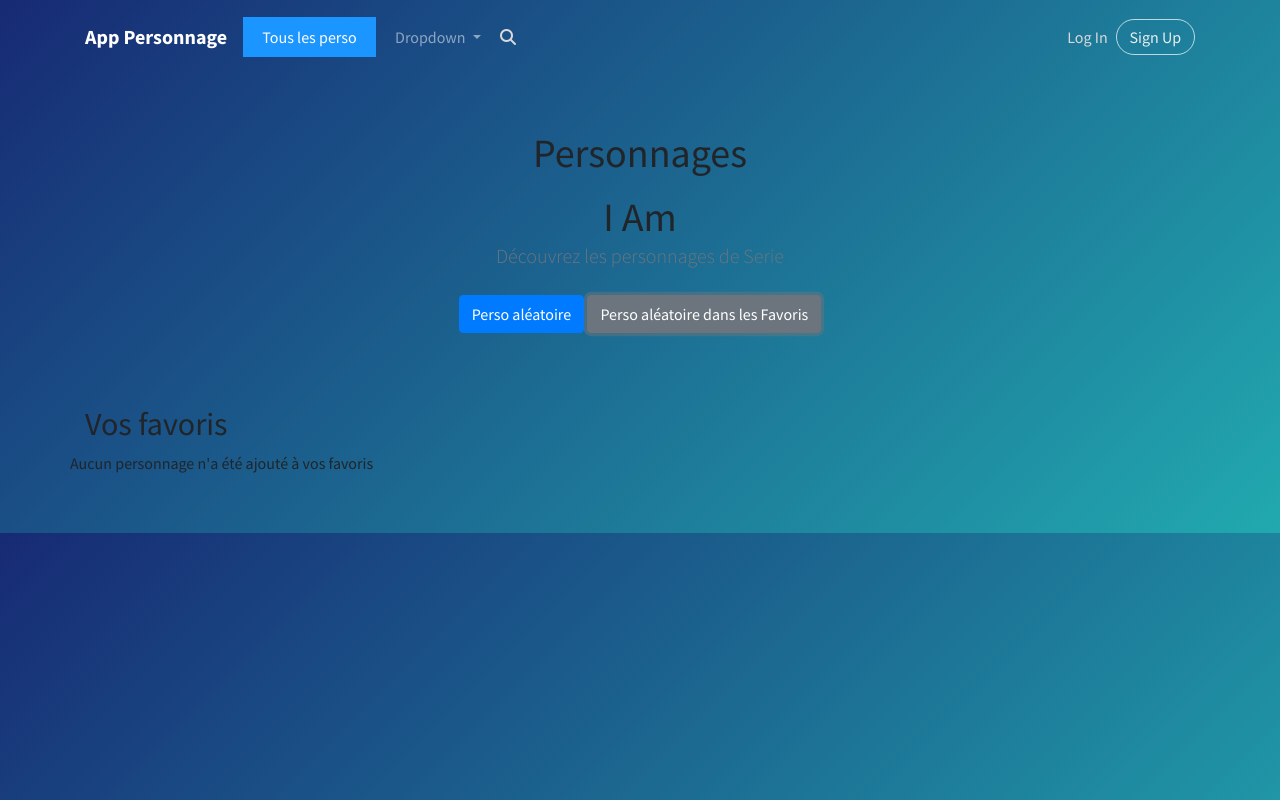
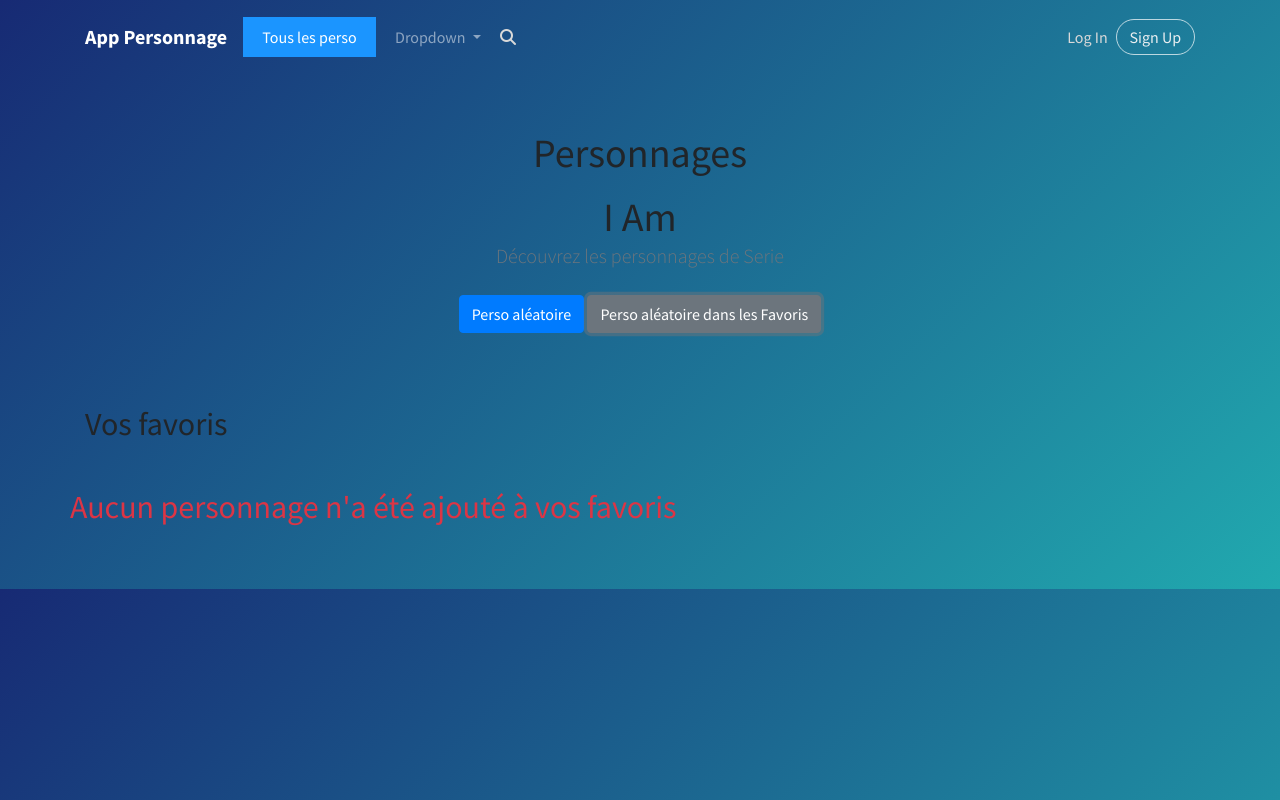
Before and after one commit to ibarry25/Appli_personnages_web, a website with bundled scripts: page index.html in a window 1280 px wide. Both pictures are taken after a click on the button "Perso aléatoire dans les Favoris". Built offline with nearby package versions, Linux system fonts and the light colour scheme; data requests are answered from the project's data file.

Commit message:
fix bug bouton non favoris

```diff
--- a/css/erreur.css
+++ b/css/erreur.css
@@ -9,3 +9,9 @@
     margin: 0;
     padding: 0;
 }
+
+.text-danger{
+    color: red;
+    font-size: xx-large;
+    margin-top: 4vh;
+}
--- a/js/views/Home.js
+++ b/js/views/Home.js
@@ -42,7 +42,7 @@ export default class Home {
             html = /*html*/`
 
             <div class="erreur">
-                <p class="card-text">Aucun personnage n'a été ajouté à vos favoris</p>
+                <p id="favoris-err" class="card-text">Aucun personnage n'a été ajouté à vos favoris</p>
             </div>
 
             `;
@@ -86,6 +86,9 @@ export default class Home {
         let aleatoireFavoris = document.getElementById('aleatoire-favoris');
         aleatoireFavoris.addEventListener('click', async function() {
             let random = Math.floor(Math.random() * favoris.length);
+            if (favoris.length === 0) {
+                document.getElementById('favoris-err').classList.add('text-danger');
+            }
             window.location.href = `#/personnages/${favoris[random]}`;
         }
 
```
